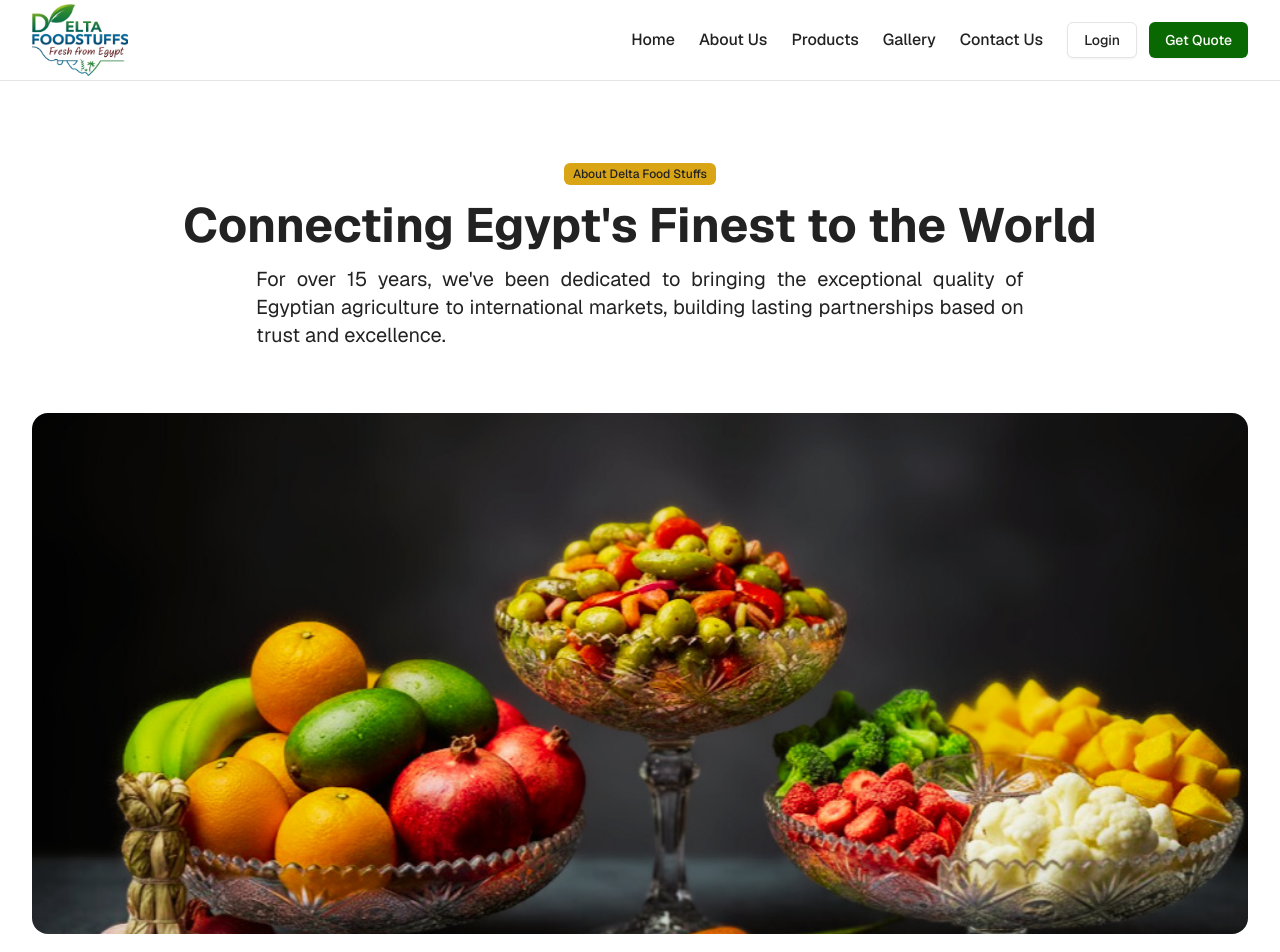
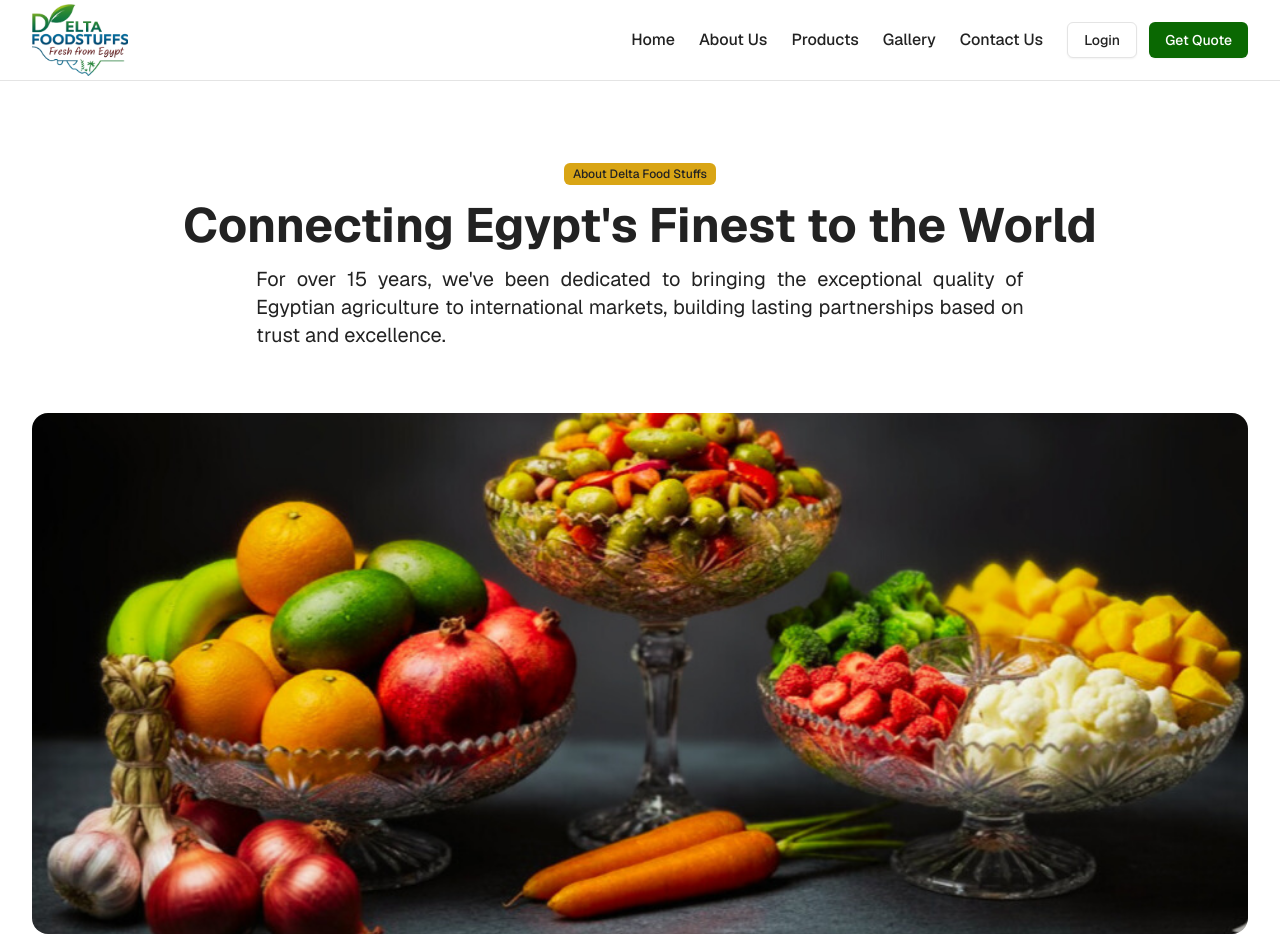
Before and after one commit to Ahmed-Zidan25/deltafoodstuffs.com-Final-Website, a Next.js app: page /about in a window 1280 px wide. Shown: the top 952 px of the page. Built offline with nearby package versions, Linux system fonts and the light colour scheme.

Commit message:
frozen photo + about us photo

```diff
--- a/app/about/page.tsx
+++ b/app/about/page.tsx
@@ -104,7 +104,7 @@ export default function AboutPage() {
         <div className="mb-20">
           <div className="aspect-[21/9] rounded-2xl overflow-hidden bg-muted">
             <img
-              src="/egyptian-farm-fresh-vegetables-fruits.jpg"
+              src="/egyptian-farm-fresh-vegetables-fruits-Edited.jpg"
               alt="Egyptian farm workers harvesting premium produce"
               className="w-full h-full object-cover"
             />
```
Also changed, not shown: public/egyptian-farm-fresh-vegetables-fruits-Edited.jpg (added).
